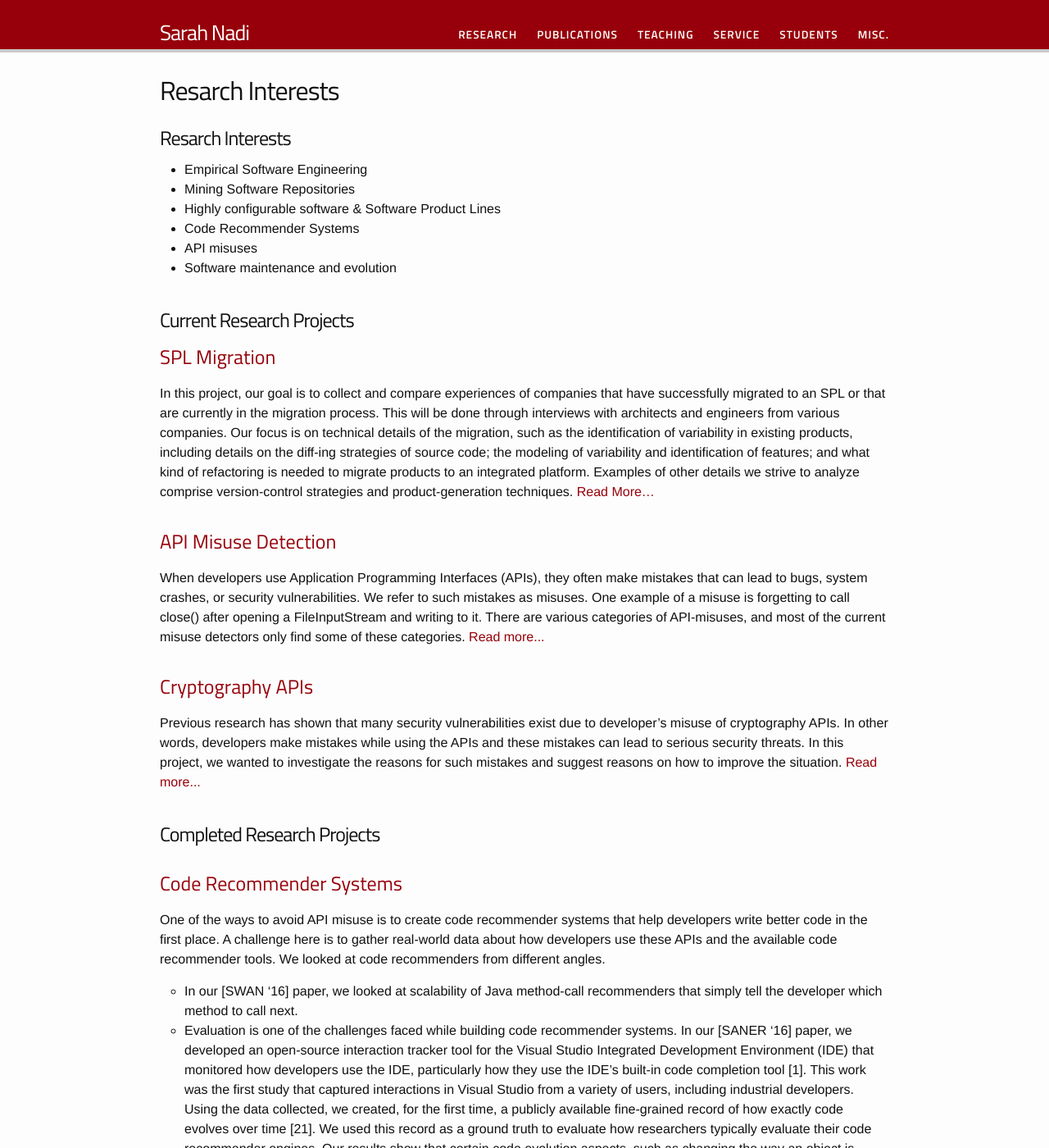
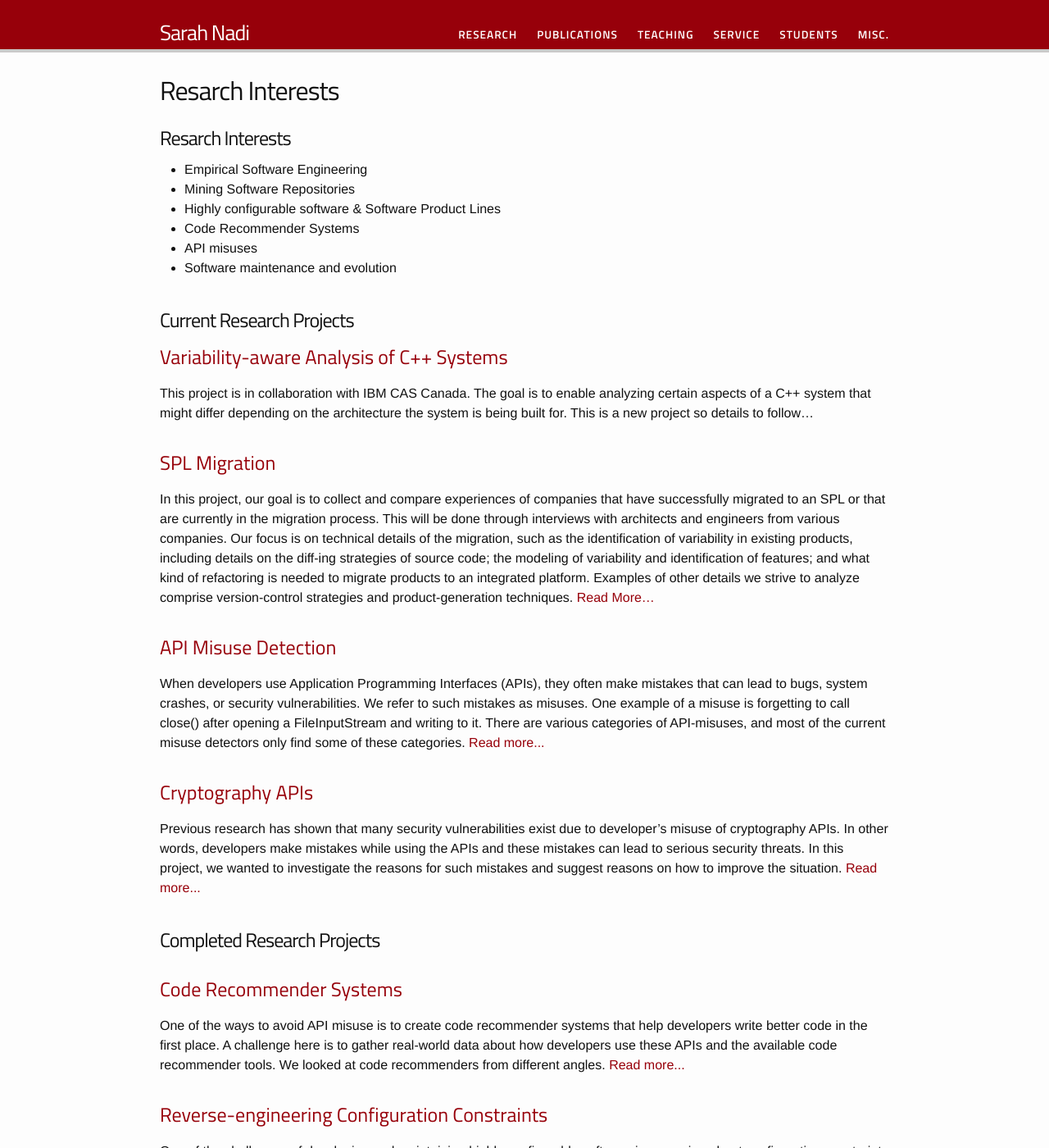
Before and after one commit to snadi/snadi.github.io, a Jekyll site: the page built from pages/research.md, in a window 1280 px wide and 1400 px high. Shown: the whole window at 82% size. Built offline with Jekyll 4.4.1, drawn with Linux system fonts in a browser that asks for light colours; our own code applies the rules of GitHub Pages for plain Markdown files; some of the changed text lies outside the part shown.

Commit message:
Fix code recom and add IBM proj

```diff
--- a/_posts/2017-03-28-coderecomm.md
+++ b/_posts/2017-03-28-coderecomm.md
@@ -8,12 +8,15 @@
 weight: 1
 ---
 
-One of the ways to avoid API misuse is to create code recommender systems that help developers write better code in the first place. A challenge here is to gather real-world data about how developers use these APIs and the available code recommender tools. We looked at code recommenders from different angles.
+One of the ways to avoid API misuse is to create code recommender systems that help developers write better code in the first place. A challenge here is to gather real-world data about how developers use these APIs and the available code recommender tools. We looked at code recommenders from different angles. <!--more-->
 
 * In our [SWAN '16] paper, we looked at scalability of Java method-call recommenders that simply tell the developer which method to call next.
-* Evaluation is one of the challenges faced while building code recommender systems. In our [SANER '16] paper, we developed an open-source interaction tracker tool for the Visual Studio Integrated Development Environment (IDE) that monitored how developers use the IDE, particularly how they use the IDE’s built-in code completion tool [1]. This work was the first study that captured interactions in Visual Studio from a variety of users, including industrial developers. Using the data collected, we created, for the first time, a publicly available fine-grained record of how exactly code evolves over time [21]. We used this record as a ground truth to evaluate how researchers typically evaluate their code recommender engines. Our results show that certain code evolution aspects, such as changing the way an object is defined, have a negative effect on the prediction quality of recommender systems [2, 13]. However, since released code includes only a snapshot of the final state of the code, these evolution aspects are no longer identifiable. This means that offline evaluations that rely on released code typically see an inflated prediction quality of the evaluated recommenders. Our work was the first to empirically evaluate the assumptions that researchers make when designing the evaluations of our tools. Furthermore, the data sets and tools we created in this line of work [12,
-Sarah Nadi 4 13] are important contributions to the field, enabling the systematic comparison of recommender
-systems that help developers use APIs.
+
+* Evaluation is one of the challenges faced while building code recommender systems. In our [SANER '16](/resources/pubs/Amann_SANER16.pdf) paper, we developed an open-source interaction tracker tool for the Visual Studio Integrated Development Environment (IDE) that monitored how developers use the IDE, particularly how they use the IDE’s built-in code completion tool. This work was the first study that captured interactions in Visual Studio from a variety of users, including industrial developers. Using the data collected, we created, for the first time, apublicly available fine-grained record of how exactly code evolves over time. In our [ASE '16](/resources/pubs/Proksch_ASE16.pdf) paper, we used this record as a ground truth to evaluate how researchers typically evaluate their code recommender engines. Our results show that certain code evolution aspects, such as changing the way an object is defined, have a negative effect on the prediction quality of recommender systems. However, since released code includes only a snapshot of the final state of the code, these evolution aspects are no longer identifiable. This means that offline evaluations that rely on released code typically see an inflated prediction quality of the evaluated recommenders. Our work was the first to empirically evaluate the assumptions that researchers make when designing the evaluations of our tools.
+
+* The tools in this line of work are part of the [KaVe](http://kave.cc) project, lead by Sebastian Proksch.
+
+* You can find details about the Visual Studio interaction tool in our [ICPC '16](/resources/pubs/Amann_ICPC16.pdf) tool paper. You can also find a publicly available dataset of source code information of open-source C# projects in our [MSR '16](/resources/pubs/Proksch_MSR16.pdf) data paper.
 
 ###Involed Researchers
 * Sven Amann
--- /dev/null
+++ b/_posts/2017-05-27-var-c++.md
@@ -0,0 +1,11 @@
+---
+layout: post
+title: Variability-aware Analysis of C++ Systems
+date: 2016-10-26 16:37:00
+permalink: /var-c++/
+group: research
+tags: current
+weight: 1
+---
+
+This project is in collaboration with IBM CAS Canada. The goal is to enable analyzing certain aspects of a C++ system that might differ depending on the architecture the system is being built for. This is a new project so details to follow...
```
